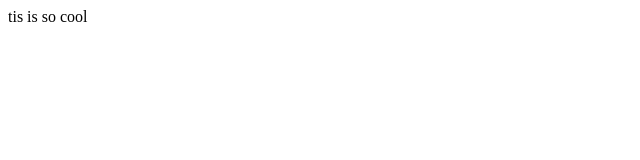
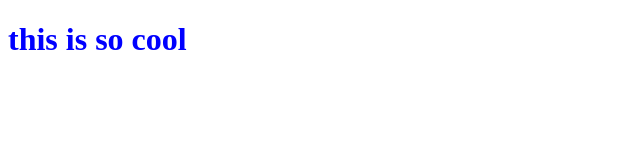
Before and after one commit to itamar147/my-first-git-repo, a plain HTML site: page index.html in a window 1280 px wide. Shown: the whole page, without its empty margins (0-640 px from the left). Drawn offline with Linux system fonts and the light colour scheme.

Commit message:
added css

```diff
--- a/index.html
+++ b/index.html
@@ -4,9 +4,10 @@
     <meta charset="UTF-8">
     <meta name="viewport" content="width=device-width, initial-scale=1.0">
     <title>lior</title>
+    <link rel="stylesheet" href="style.css">
 </head>
 <body>
-    <h1`>tis is so cool</h1>
+    <h1>this is so cool</h1>
 
 </body>
 </html>
--- /dev/null
+++ b/style.css
@@ -0,0 +1,4 @@
+h1{
+    color: blue;
+    size: 25px;
+}
```
